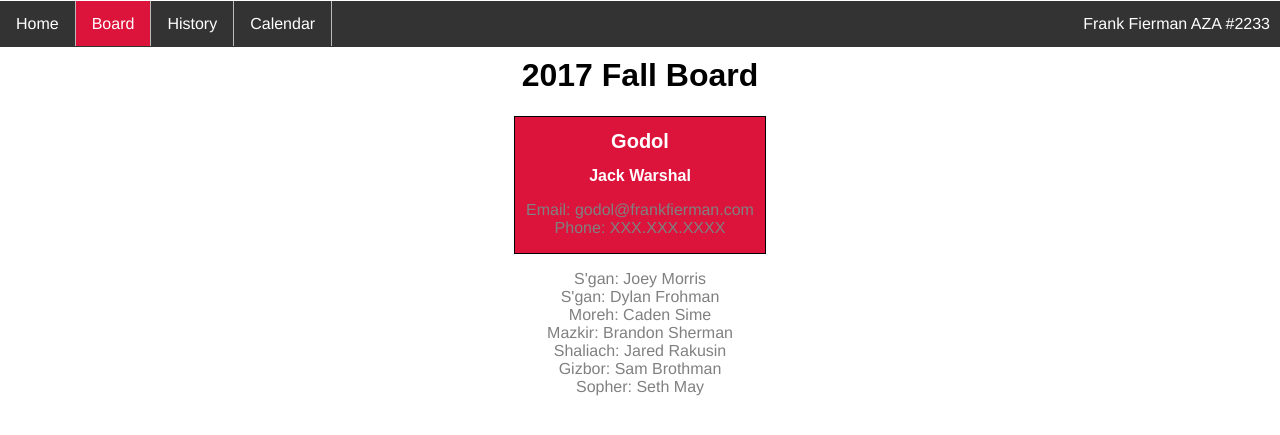
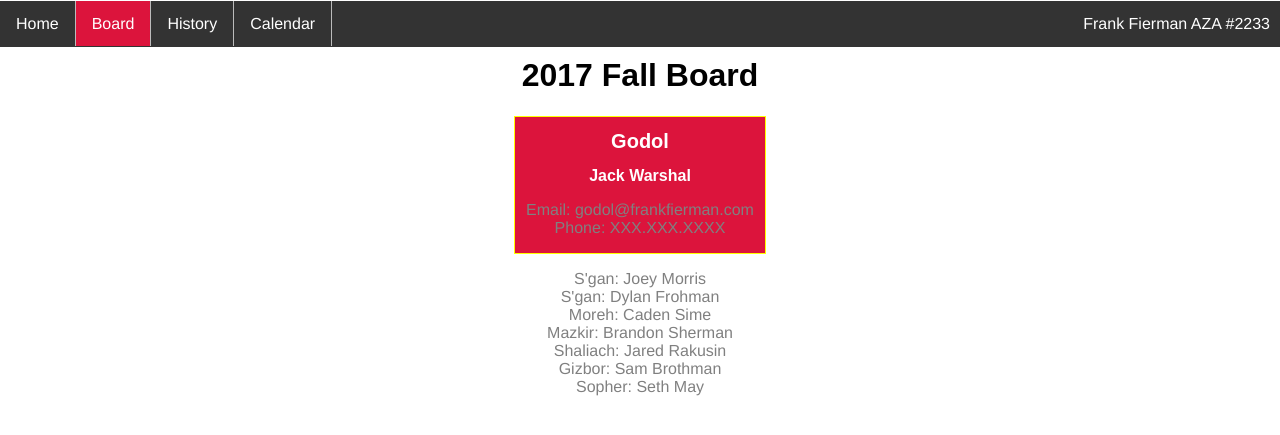
Before and after one commit to fiermanmazkir/fiermanmazkir.github.io, a Jekyll site: the page built from board/index.md, in a window 1280 px wide. Shown: the top 435 px of the page. Built offline with Jekyll 4.4.1, drawn with Linux system fonts in a browser that asks for light colours.

Commit message:
Update style.css

```diff
--- a/css/style.css
+++ b/css/style.css
@@ -85,7 +85,7 @@ p {
 
 div.godol-board {
    margin: auto;
-   border: 1px solid Black;
+   border: 1px solid Yellow;
 }
 h1.godol-board {
 	font-size: 20px;
```
